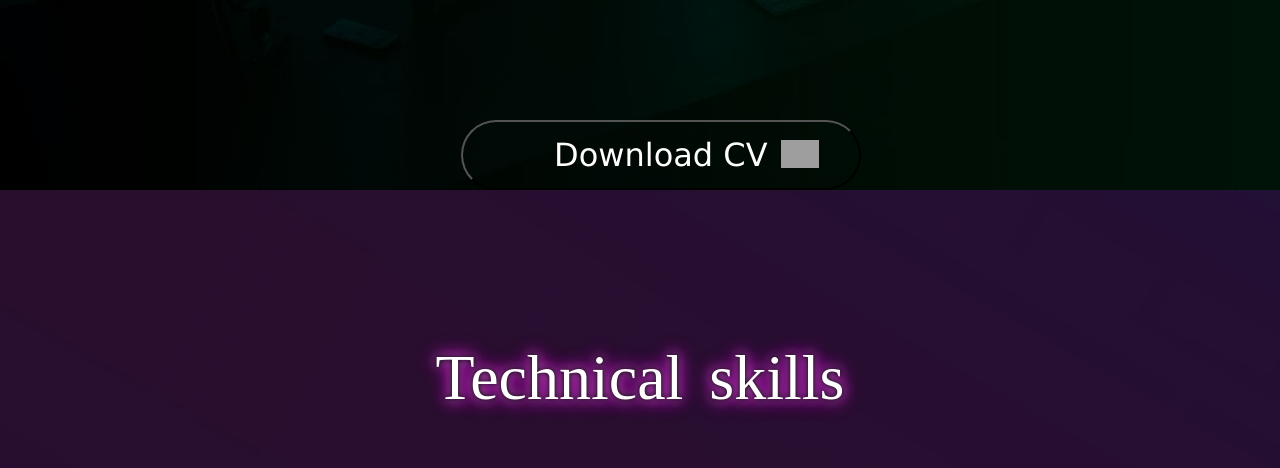
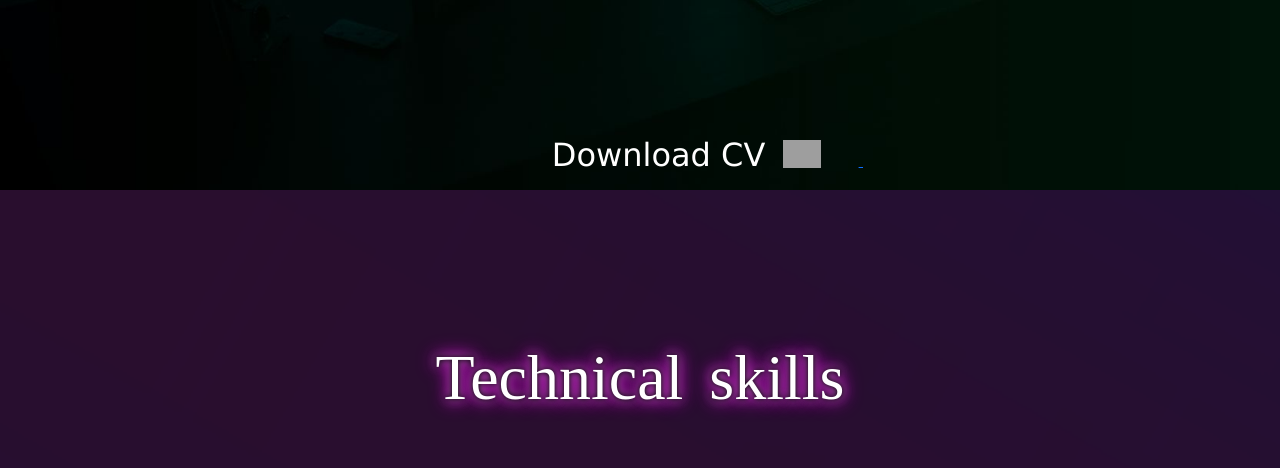
Before and after one commit to Sanjaysundar27/Sanjay-Meshach-Portfolio.com, a plain HTML site: page index.html in a window 1280 px wide. Shown: the part 1440-1908 px from the top of the page. Drawn offline with nearby package versions, Linux system fonts and the light colour scheme; grey boxes are pictures that could not be loaded; a web font is replaced by a local one.

Commit message:
Update index.html

```diff
--- a/index.html
+++ b/index.html
@@ -62,9 +62,10 @@
   reliable application. Enthusiastic to contribute to dynamic teams with a focus on
   improving user experiences and solving real-world challenges. Eager to contribute
   to software development projects.</h5>
-          <a href="CV Sanjay S Java 2024.pdf" download>
-          <input type="button" value="Download CV" class="d"><img class="di" src="https://img.icons8.com/external-anggara-basic-outline-anggara-putra/24/FFFFFF/external-download-user-interface-anggara-basic-outline-anggara-putra.png" alt="">
-      </a>
+<a href="CV Sanjay S Java 2024.pdf" download>
+  <button class="d">Download CV</button>
+  <img class="di" src="https://img.icons8.com/external-anggara-basic-outline-anggara-putra/24/FFFFFF/external-download-user-interface-anggara-basic-outline-anggara-putra.png" alt="Download Icon">
+</a>
       </div>
   </section>
 
```
